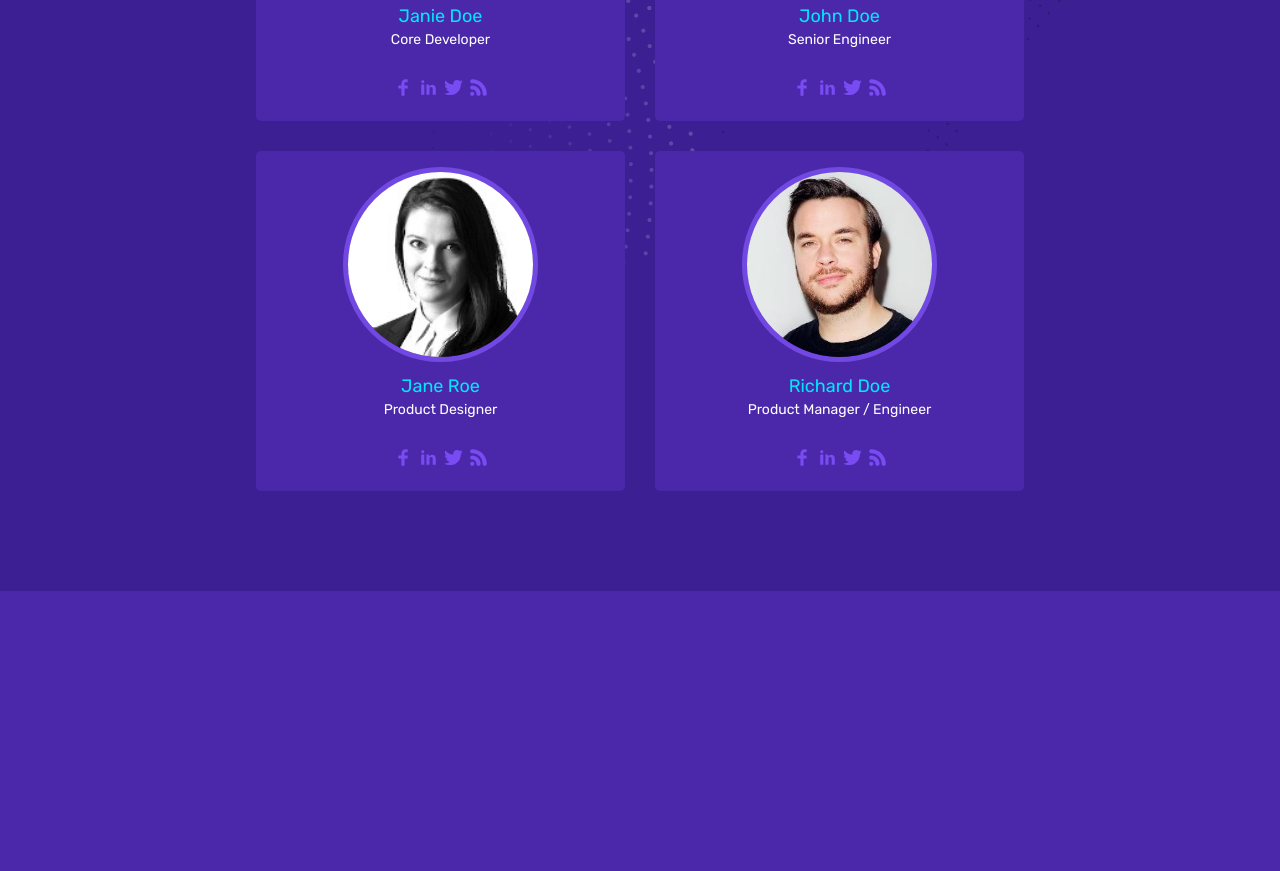
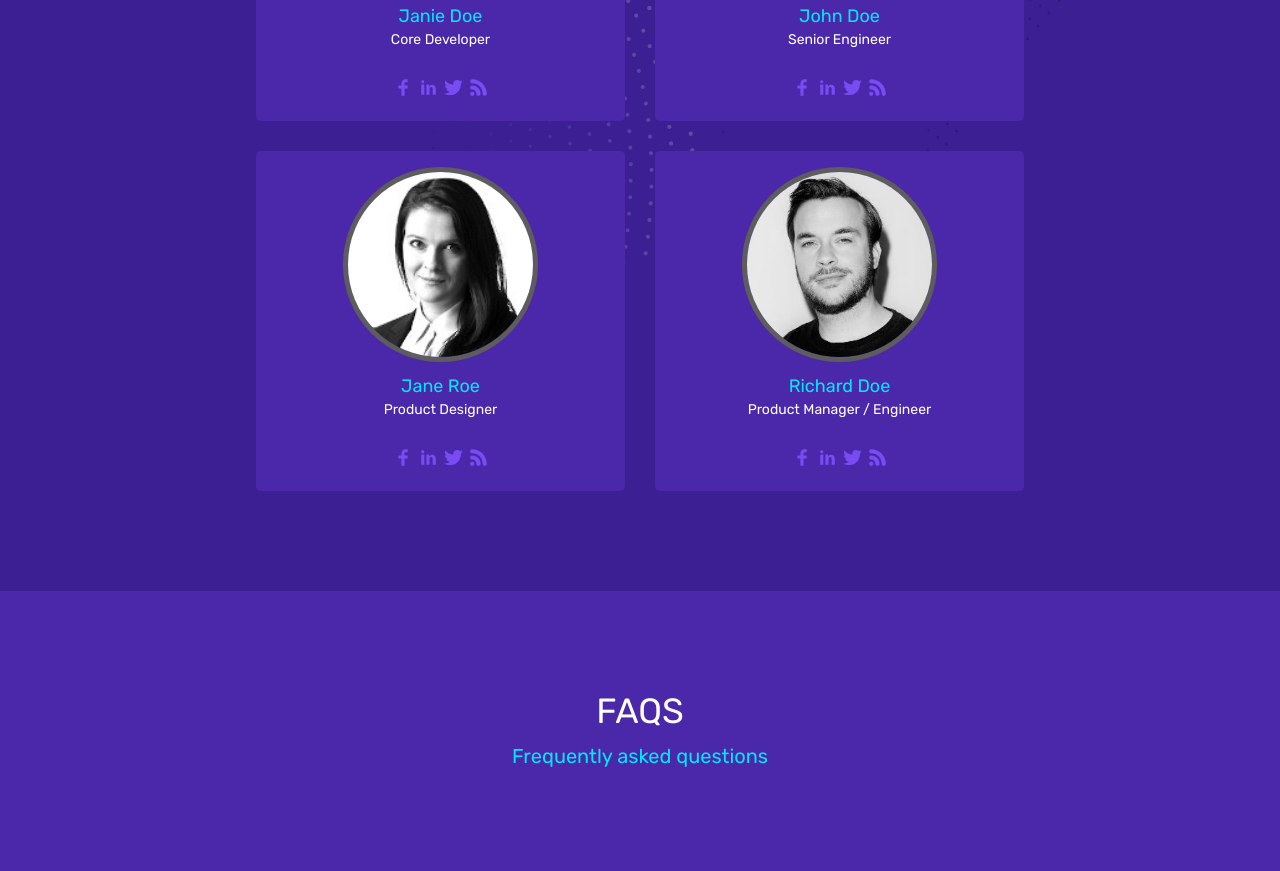
Before and after one commit to misterblack0/crypto-ico, a website: page index.html in a window 1280 px wide. Shown: the part 4734-5605 px from the top of the page. Before the commit the page ends 5325 px from the top, so only its background shows below. Drawn offline with Linux system fonts and the light colour scheme.

Commit message:
team section

```diff
--- a/index.html
+++ b/index.html
@@ -640,6 +640,15 @@
 
     <!-- Team section end -->
 
+    <!-- Faqs section start -->
+    <section id="faqs-section" class="faqs">
+      <div class="about__header center flow">
+        <h2 class="main-title">FAQS</h2>
+        <span class="secondary-title">Frequently asked questions</span>
+      </div>
+    </section>
+    <!-- Faqs section end -->
+
     <script src="/js/index.js"></script>
   </body>
 </html>
--- a/sass/components/_card.scss
+++ b/sass/components/_card.scss
@@ -108,3 +108,15 @@
     padding-top: 1rem;
   }
 }
+
+.team-card:hover {
+  background: #331781;
+}
+
+.team-card .team-card__img-container img {
+  filter: grayscale(100%);
+}
+
+.team-card:hover .team-card__img-container img {
+  filter: grayscale(0%);
+}
```
Also changed, not shown: css/style.css, sass/components/_icon.scss (indentation only).
